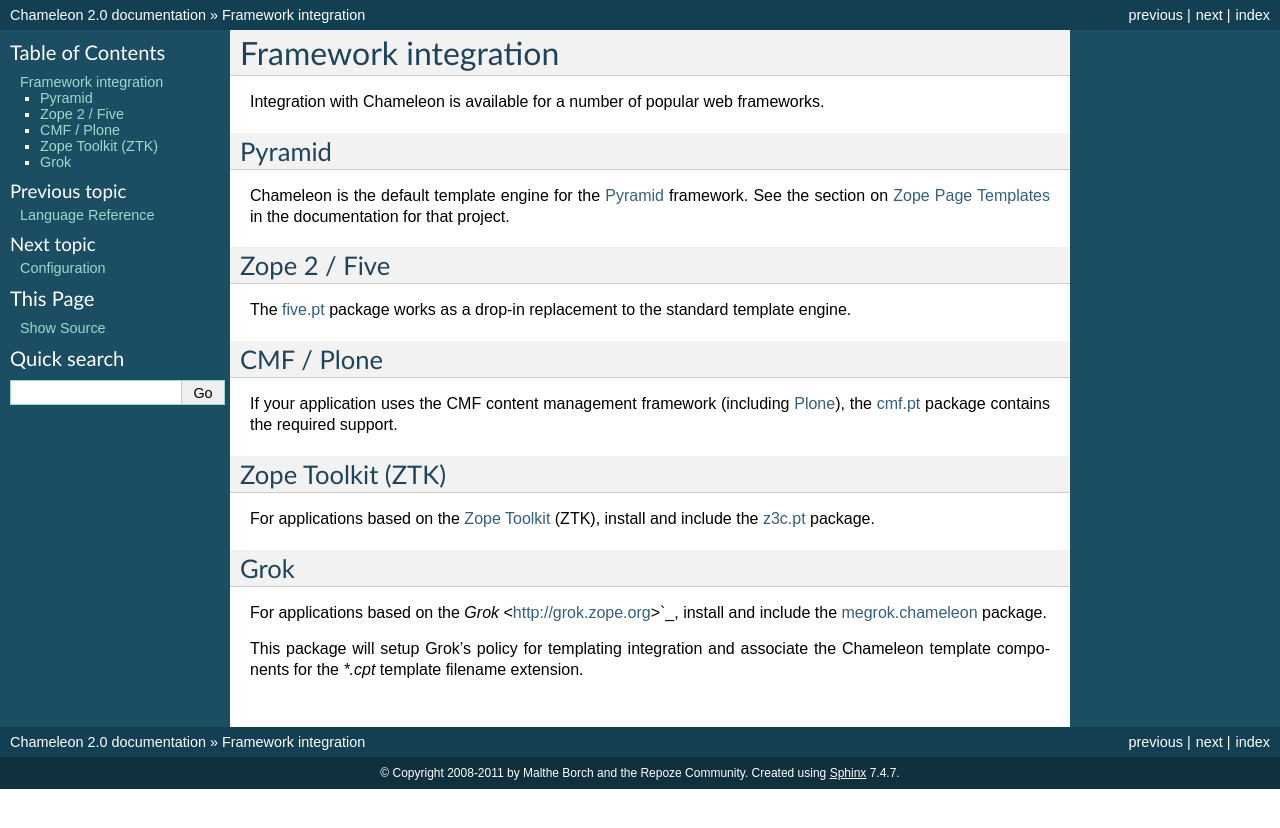
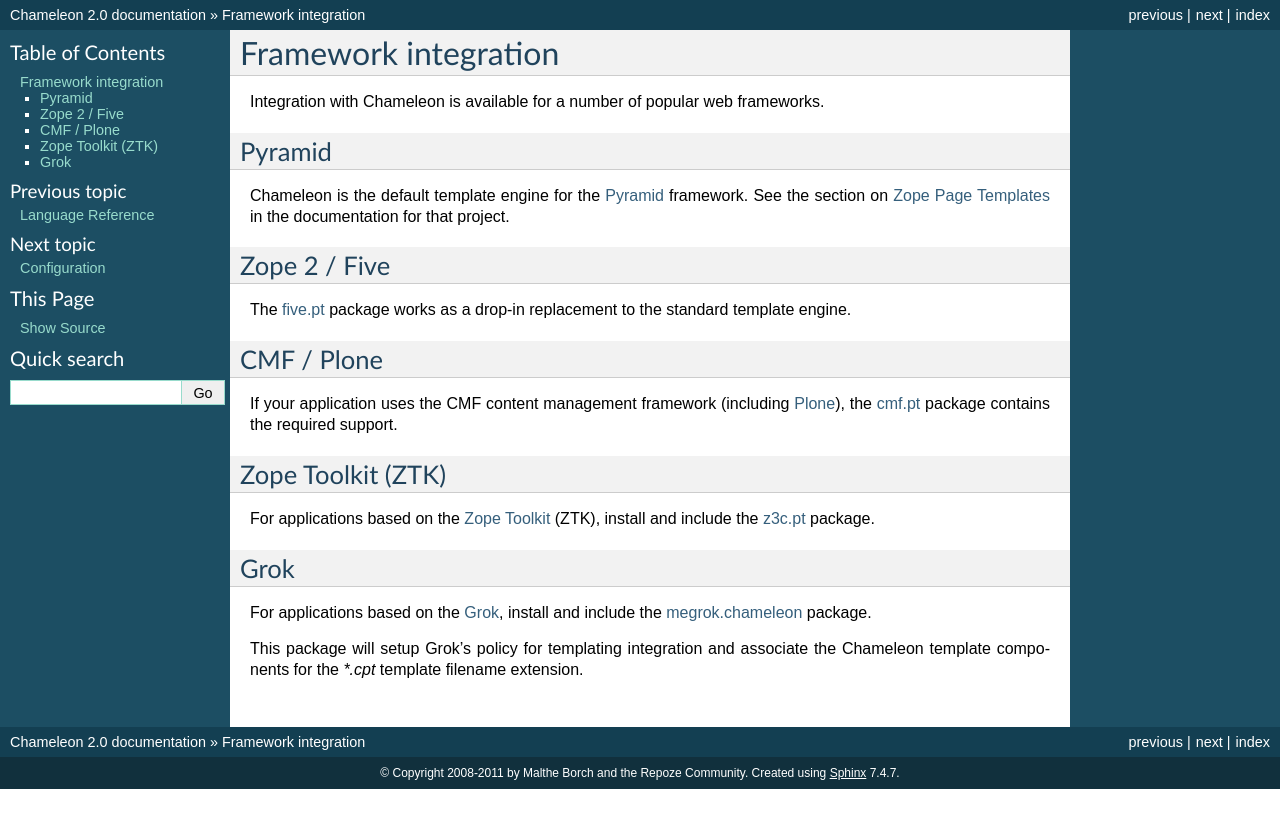
Before and after one commit to malthe/chameleon, a Sphinx documentation site: the page built from docs/integration.rst, in a window 1280 px wide. Shown: the top 828 px of the page. Built offline with Sphinx 7.4.7, drawn with Linux system fonts in a browser that asks for light colours.

Commit message:
fix rest typo

```diff
--- a/docs/integration.rst
+++ b/docs/integration.rst
@@ -39,7 +39,7 @@
 Grok
 ----
 
-For applications based on the `Grok` <http://grok.zope.org>`_, install and
+For applications based on the `Grok <http://grok.zope.org>`_, install and
 include the `megrok.chameleon <http://pypi.python.org/pypi/megroik.chameleon>`_
 package.
 
```
